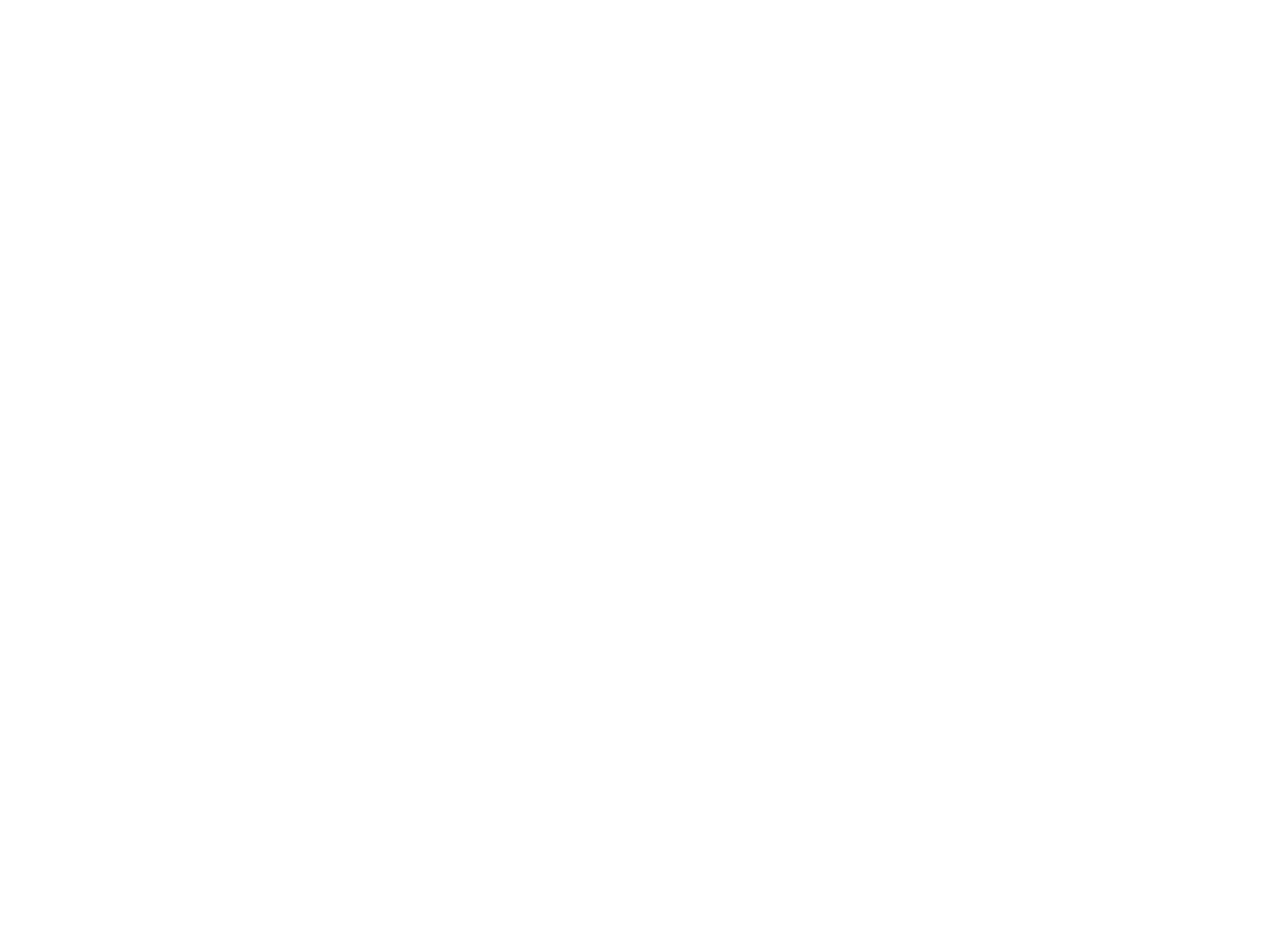
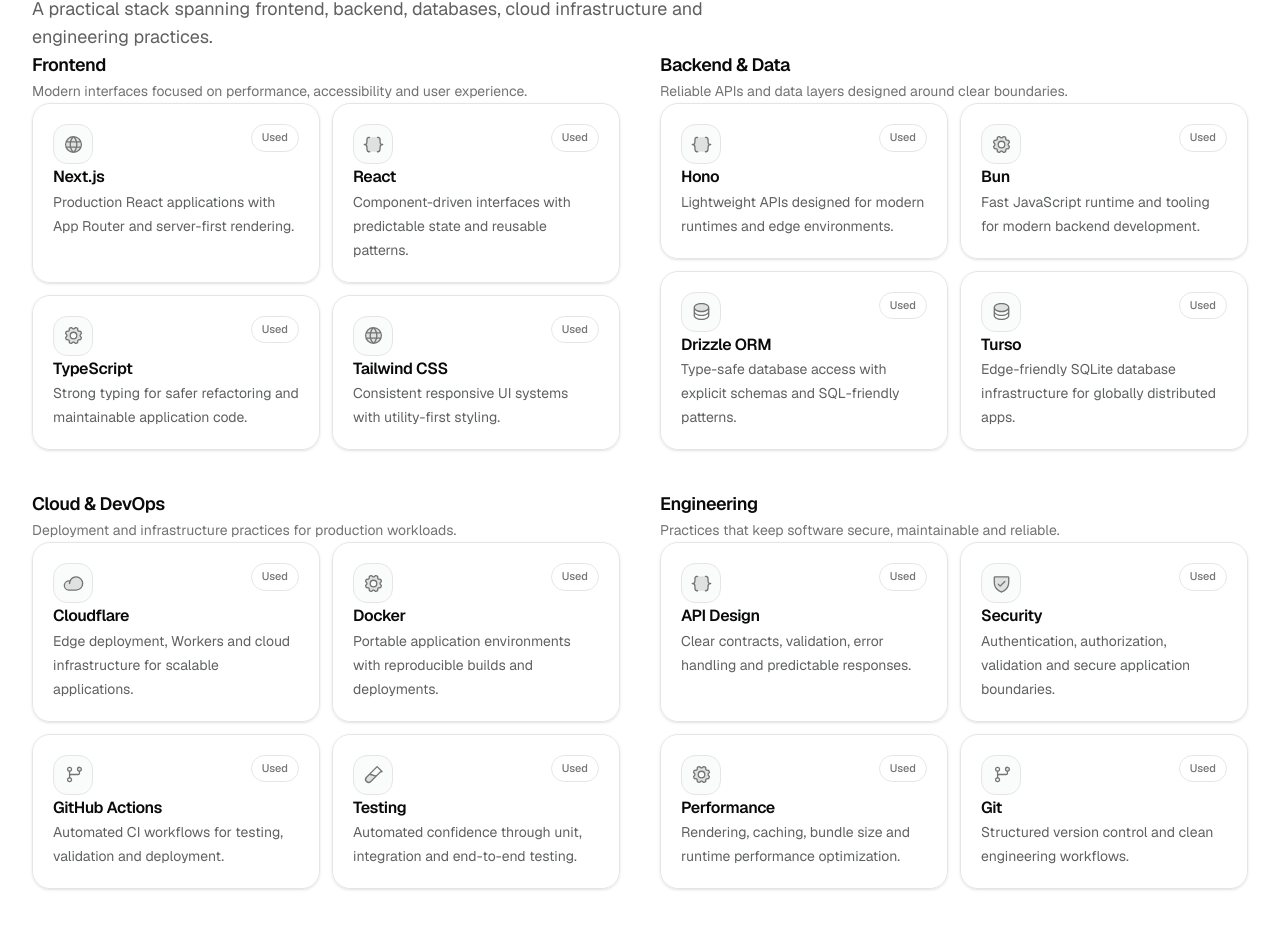
Before and after one commit to Piyushpg25/portfolio, a Next.js app in the folder apps/web/: page / in a window 1280 px wide. Shown: the part 1696-2624 px from the top of the page. Built offline with nearby package versions, Linux system fonts and the light colour scheme.

Commit message:
feat(skills): add engineering technology stack

```diff
--- a/apps/web/app/page.tsx
+++ b/apps/web/app/page.tsx
@@ -1,11 +1,13 @@
 import { Hero } from "@/components/sections/hero/hero";
 import { About } from "@/components/sections/about/about";
+import { Skills } from "@/components/sections/skills/skills";
 
 export default function HomePage() {
   return (
     <main>
       <Hero />
       <About />
+      <Skills />
       <section
         id="skills"
         className="min-h-screen"
--- /dev/null
+++ b/apps/web/components/sections/skills/skill-card.tsx
@@ -0,0 +1,62 @@
+"use client";
+
+import { motion } from "motion/react";
+import type { Icon } from "@phosphor-icons/react";
+
+interface SkillCardProps {
+  name: string;
+  description: string;
+  icon: Icon;
+  index: number;
+}
+
+export function SkillCard({
+  name,
+  description,
+  icon: Icon,
+  index,
+}: SkillCardProps) {
+  return (
+    <motion.article
+      initial={{
+        opacity: 0,
+        y: 18,
+      }}
+      whileInView={{
+        opacity: 1,
+        y: 0,
+      }}
+      viewport={{
+        once: true,
+        amount: 0.2,
+      }}
+      transition={{
+        duration: 0.45,
+        delay: index * 0.06,
+        ease: "easeOut",
+      }}
+      whileHover={{
+        y: -3,
+      }}
+      className="group rounded-2xl border bg-background/70 p-5 shadow-sm backdrop-blur transition-all duration-300 hover:shadow-md"
+    >
+      <div className="flex items-start justify-between gap-4">
+        <div className="flex size-10 shrink-0 items-center justify-center rounded-xl border bg-muted/50 text-muted-foreground transition-colors duration-300 group-hover:text-foreground">
+          <Icon size={21} weight="duotone" />
+        </div>
+
+        <span className="rounded-full border px-2.5 py-1 text-[11px] font-medium text-muted-foreground">
+          Used
+        </span>
+      </div>
+
+      <h3 className="mt-5 font-semibold tracking-tight">
+        {name}
+      </h3>
+
+      <p className="mt-2 text-sm leading-6 text-foreground/65">
+        {description}
+      </p>
+    </motion.article>
+  );
+}
--- /dev/null
+++ b/apps/web/components/sections/skills/skills-grid.tsx
@@ -0,0 +1,173 @@
+"use client";
+
+import {
+  BracketsCurly,
+  Cloud,
+  Database,
+  GitBranch,
+  Gear,
+  Globe,
+  ShieldCheck,
+  TestTube,
+} from "@phosphor-icons/react";
+
+import { SkillCard } from "@/components/sections/skills/skill-card";
+
+const skillGroups = [
+  {
+    title: "Frontend",
+    description:
+      "Modern interfaces focused on performance, accessibility and user experience.",
+    skills: [
+      {
+        name: "Next.js",
+        description:
+          "Production React applications with App Router and server-first rendering.",
+        icon: Globe,
+      },
+      {
+        name: "React",
+        description:
+          "Component-driven interfaces with predictable state and reusable patterns.",
+        icon: BracketsCurly,
+      },
+      {
+        name: "TypeScript",
+        description:
+          "Strong typing for safer refactoring and maintainable application code.",
+        icon: Gear,
+      },
+      {
+        name: "Tailwind CSS",
+        description:
+          "Consistent responsive UI systems with utility-first styling.",
+        icon: Globe,
+      },
+    ],
+  },
+  {
+    title: "Backend & Data",
+    description:
+      "Reliable APIs and data layers designed around clear boundaries.",
+    skills: [
+      {
+        name: "Hono",
+        description:
+          "Lightweight APIs designed for modern runtimes and edge environments.",
+        icon: BracketsCurly,
+      },
+      {
+        name: "Bun",
+        description:
+          "Fast JavaScript runtime and tooling for modern backend development.",
+        icon: Gear,
+      },
+      {
+        name: "Drizzle ORM",
+        description:
+          "Type-safe database access with explicit schemas and SQL-friendly patterns.",
+        icon: Database,
+      },
+      {
+        name: "Turso",
+        description:
+          "Edge-friendly SQLite database infrastructure for globally distributed apps.",
+        icon: Database,
+      },
+    ],
+  },
+  {
+    title: "Cloud & DevOps",
+    description:
+      "Deployment and infrastructure practices for production workloads.",
+    skills: [
+      {
+        name: "Cloudflare",
+        description:
+          "Edge deployment, Workers and cloud infrastructure for scalable applications.",
+        icon: Cloud,
+      },
+      {
+        name: "Docker",
+        description:
+          "Portable application environments with reproducible builds and deployments.",
+        icon: Gear,
+      },
+      {
+        name: "GitHub Actions",
+        description:
+          "Automated CI workflows for testing, validation and deployment.",
+        icon: GitBranch,
+      },
+      {
+        name: "Testing",
+        description:
+          "Automated confidence through unit, integration and end-to-end testing.",
+        icon: TestTube,
+      },
+    ],
+  },
+  {
+    title: "Engineering",
+    description:
+      "Practices that keep software secure, maintainable and reliable.",
+    skills: [
+      {
+        name: "API Design",
+        description:
+          "Clear contracts, validation, error handling and predictable responses.",
+        icon: BracketsCurly,
+      },
+      {
+        name: "Security",
+        description:
+          "Authentication, authorization, validation and secure application boundaries.",
+        icon: ShieldCheck,
+      },
+      {
+        name: "Performance",
+        description:
+          "Rendering, caching, bundle size and runtime performance optimization.",
+        icon: Gear,
+      },
+      {
+        name: "Git",
+        description:
+          "Structured version control and clean engineering workflows.",
+        icon: GitBranch,
+      },
+    ],
+  },
+] as const;
+
+export function SkillsGrid() {
+  return (
+    <div className="grid gap-10 lg:grid-cols-2">
+      {skillGroups.map((group) => (
+        <div key={group.title}>
+          <div className="mb-5">
+            <h3 className="text-lg font-semibold tracking-tight">
+              {group.title}
+            </h3>
+
+            <p className="mt-1 max-w-xl text-sm leading-6 text-muted-foreground">
+              {group.description}
+            </p>
+          </div>
+
+          <div className="grid gap-3 sm:grid-cols-2">
+            {group.skills.map((skill, index) => (
+              <SkillCard
+                key={skill.name}
+                name={skill.name}
+                description={skill.description}
+                icon={skill.icon}
+                index={index}
+              />
+            ))}
+          </div>
+        </div>
+      ))}
+    </div>
+  );
+}
--- /dev/null
+++ b/apps/web/components/sections/skills/skills.tsx
@@ -0,0 +1,34 @@
+import { SkillsGrid } from "@/components/sections/skills/skills-grid";
+
+export function Skills() {
+  return (
+    <section
+      id="skills"
+      aria-labelledby="skills-heading"
+      className="relative border-t py-24 sm:py-32"
+    >
+      <div className="mx-auto max-w-7xl px-6 lg:px-8">
+        <div className="mb-12 max-w-2xl">
+          <p className="text-sm font-medium uppercase tracking-[0.2em] text-muted-foreground">
+            Skills / Technology
+          </p>
+
+          <h2
+            id="skills-heading"
+            className="mt-4 text-3xl font-semibold tracking-tight sm:text-4xl lg:text-5xl"
+          >
+            Tools I use to build production systems.
+          </h2>
+
+          <p className="mt-5 text-base leading-7 text-foreground/65 sm:text-lg">
+            A practical stack spanning frontend, backend,
+            databases, cloud infrastructure and engineering
+            practices.
+          </p>
+        </div>
+
+        <SkillsGrid />
+      </div>
+    </section>
+  );
+}
```
